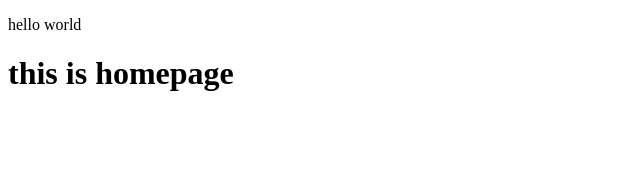
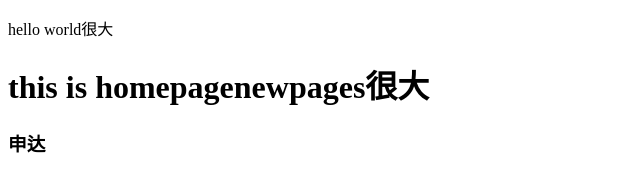
Before and after one commit to daxiaoxiaodejia/TestPro, a plain HTML site: page index.html in a window 1280 px wide. Shown: the whole page, without its empty margins (0-640 px from the left). Drawn offline with Linux system fonts and the light colour scheme.

Commit message:
conflict2

```diff
--- a/index.html
+++ b/index.html
@@ -6,7 +6,8 @@
     <title>Document</title>
 </head>
 <body>
-    <p>hello world</p>
-    <h1>this is homepage</h1>
+    <p>hello world很大</p>
+    <h1>this is homepagenewpages很大</h1>
+    <h3>申达</h3>
 </body>
 </html>
```
Also changed, not shown: log.html (+1 -1 lines).
